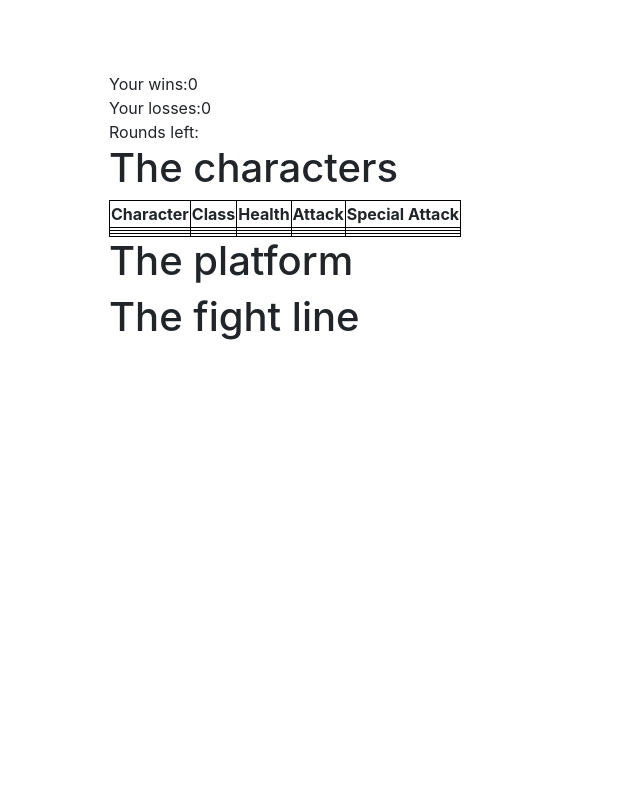
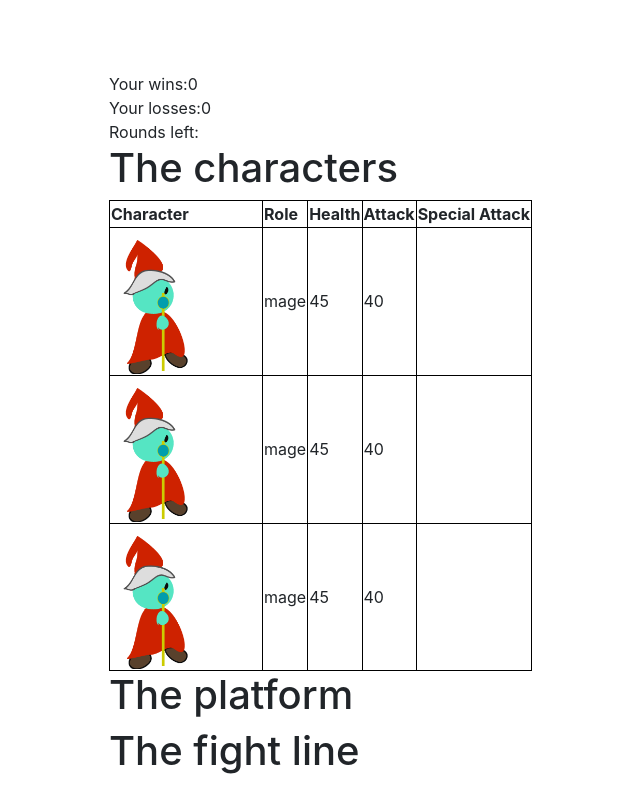
Before and after one commit to thaiscmky/rpg-game, a plain HTML site: page index.html in a window 1280 px wide. Shown: the whole page, without its empty margins (9-649 px from the left). Drawn offline with nearby package versions, Linux system fonts and the light colour scheme.

Commit message:
Adds partial rendering logic.

```diff
--- a/assets/javascript/game.js
+++ b/assets/javascript/game.js
@@ -1,5 +1,4 @@
 //build pre-document ready variables here
-var characters = ['archer', 'assassin', 'mage'];
 var assets = {
     imagepath: './assets/images/',
     weaponImage: function(role){
@@ -19,7 +18,7 @@ var assets = {
         }
     },
     characterImage: function(role, state){
-        return this.imagepath + role + '_' + state + '.png';
+        return this.imagepath + role + '/' + role + '_' + state + '.png';
     }
 };
 
@@ -29,7 +28,31 @@ var utilities = {
         thisImg.src = src;
         return [thisImg.width, thisImg.height];
     }
-}
+};
+
+var rpgCharBase = {
+    name: '',
+    character: '',
+    role: '',
+    health: '',
+    attack: '',
+    counter: '',
+    special: {label: '', value: 0},
+    init: function(name, role, health, attack, special){
+        this.name = name;
+        this.character = assets.characterImage(role, 'inactive');
+        this.role = role;
+        this.health = health;
+        this.attack = attack;
+        this.special['label'] = special;
+        return this;
+    }
+};
+var characterObjs = {
+    archer: rpgCharBase.init('Chad', 'archer', 100, 10, 'arrow me a river'),
+    assassin: rpgCharBase.init('Dick', 'assassin', 60, 25, 'dart barf'),
+    mage: rpgCharBase.init('Bill', 'mage', 45, 40, 'glitter bomb')
+};
 
 //build document ready functions here
 function buildPlatform(){
@@ -44,29 +67,50 @@ function buildCharacterFrame() {
     var labels = $('#characters thead');
     var cols = labels.find('th').length;
     //this seems out of place
-    var properties = labels.find('th').map(function(k,v){
+    var tableHeaders = labels.find('th').map(function(k,v){
         var unsanitized = v.outerText;
         return unsanitized.indexOf(" ") > -1 ? unsanitized.slice(0, unsanitized.indexOf(" ")).toLowerCase() : unsanitized.toLowerCase();
     });
-    $(characters).each(function(i,v){
-        $('#characters .info').append('<tr class="' + v + '"></tr>');
-    });
-    $('#characters .info tr').each(function(){
-        var self = this;
-        $(properties).each(function(i,v){
-            $(self).append('<td/>');
-            console.log(v); //character class health attack special
+    //$(characterObjs[0]).each(function(k,v){
+    $.each(characterObjs, function(role, properties){
+        var thisTR = document.createElement('tr');
+        $(thisTR).addClass(role);
+        $('#characters .info').append(thisTR);
+        //var tdCreated = $('#characters .info').append('<tr class="' + role + '"></tr>');
+        $.each(properties, function(property, value){
+            var thisTD = document.createElement('td');
+            if($.isFunction(value))
+                return;
+            if($.inArray(property, tableHeaders) === -1)
+                return;
+            switch(property){
+                case 'character': //;
+                    var image = document.createElement('IMG');
+                    image.src = value;
+                    image.width = 150;
+                    $(thisTD).html(image);
+                    break;
+                case 'special':
+                    break;
+                default:
+                    $(thisTD).html(value);
+            }
+            $(thisTR).append($(thisTD));
+
         });
     });
 
+    var image = document.createElement('IMG');
+    image.src = assets.characterImage('archer','inactive');
+    $('.info .archer .character').append(image);
 
     //
     //console.log(properties);
-    buildcharacters(properties);
+    //buildcharacters(properties);
 }
 
 function buildcharacters(propertyList) {
-    console.log(characters);
+    //console.log(characters);
     //ui
     //https://api.jquery.com/add/
     //character objects
--- a/index.html
+++ b/index.html
@@ -28,7 +28,7 @@
                             Character
                         </th>
                         <th>
-                            Class
+                            Role
                         </th>
                         <th>
                             Health
```
